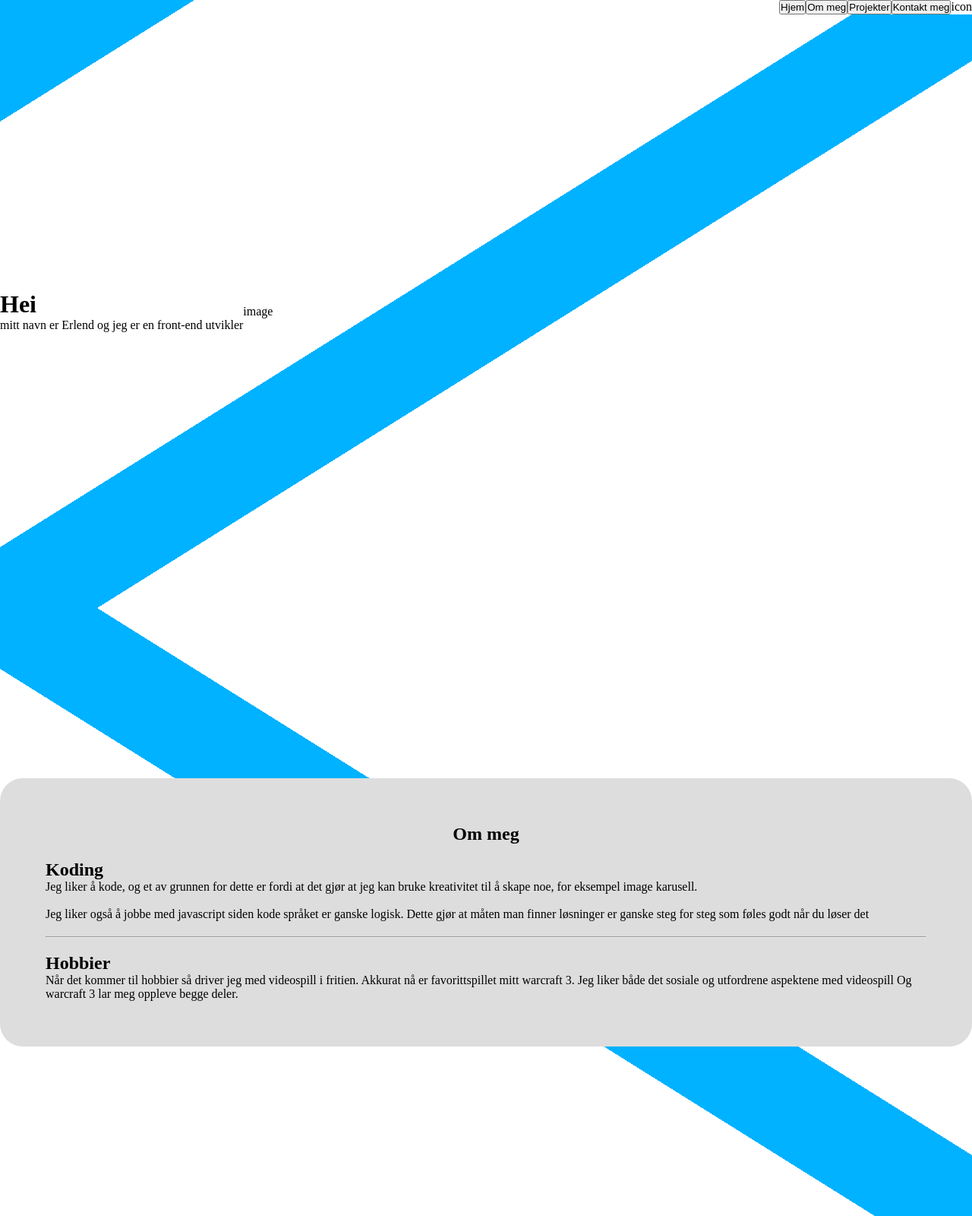
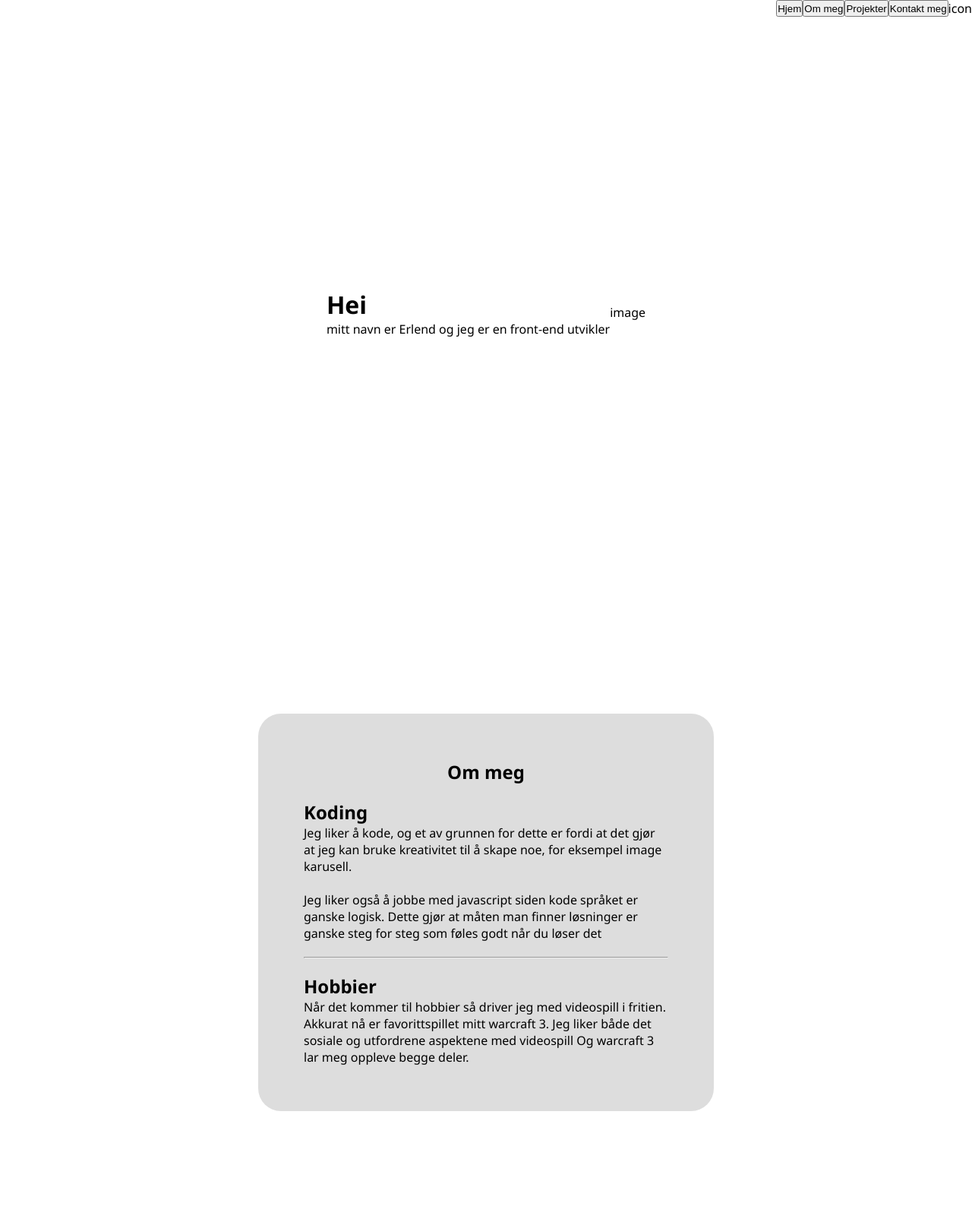
Before and after one commit to Erlandino/portfolio, a React (Create React App) app: page / in a window 1280 px wide. Shown: the whole page at 76% size. Built offline with nearby package versions, Linux system fonts and the light colour scheme.

Commit message:
final change to skeleton

```diff
--- a/src/index.css
+++ b/src/index.css
@@ -6,12 +6,12 @@
 body,
 #root {
   height: 100vh;
+  font-family: "Segoe UI", Tahoma, Geneva, Verdana, sans-serif;
 }
 
 .introduction {
   display: flex;
   flex-direction: column;
-  background: linear-gradient(to bottom right, #00b2ff 10%, #ffffff 10%, #ffffff 45%, #00b2ff 45%, #00b2ff 55%, #ffffff 55%);
   height: 100%;
 }
 
@@ -27,21 +27,23 @@ body,
   display: flex;
   flex-direction: row;
   align-items: center;
+  justify-content: center;
   height: 100%;
 }
 
 .AboutMe {
   height: 100%;
-  background: linear-gradient(to bottom left, #ffffff 45%, #00b2ff 45%, #00b2ff 55%, #ffffff 55%);
   display: flex;
   flex-direction: column;
   justify-content: center;
+  align-items: center;
 }
 
 .AboutMe__container {
   background-color: #dddddd;
   border-radius: 30px;
   padding: 60px;
+  width: 600px;
 }
 .AboutMe__container__title {
   text-align: center;
```
